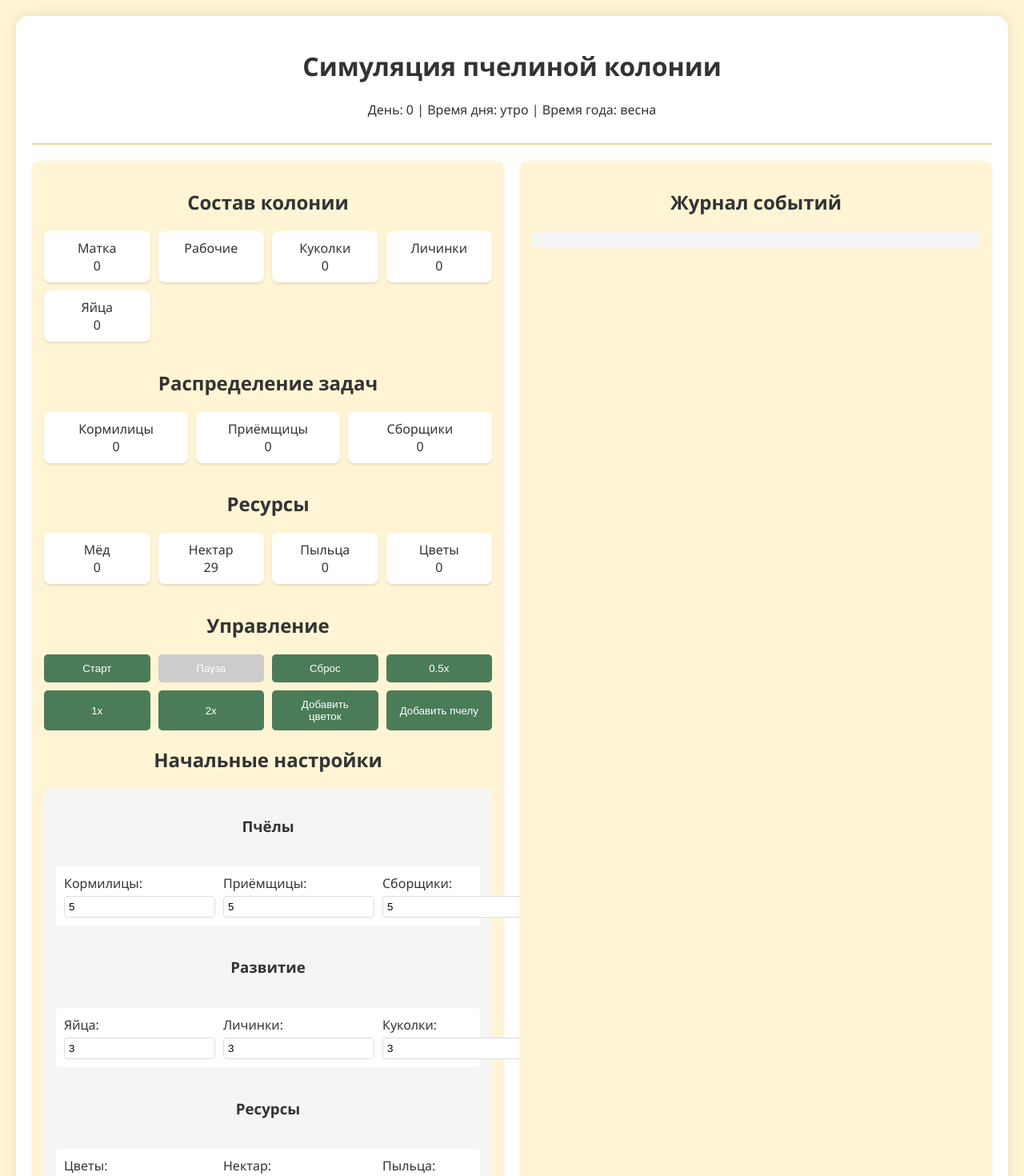
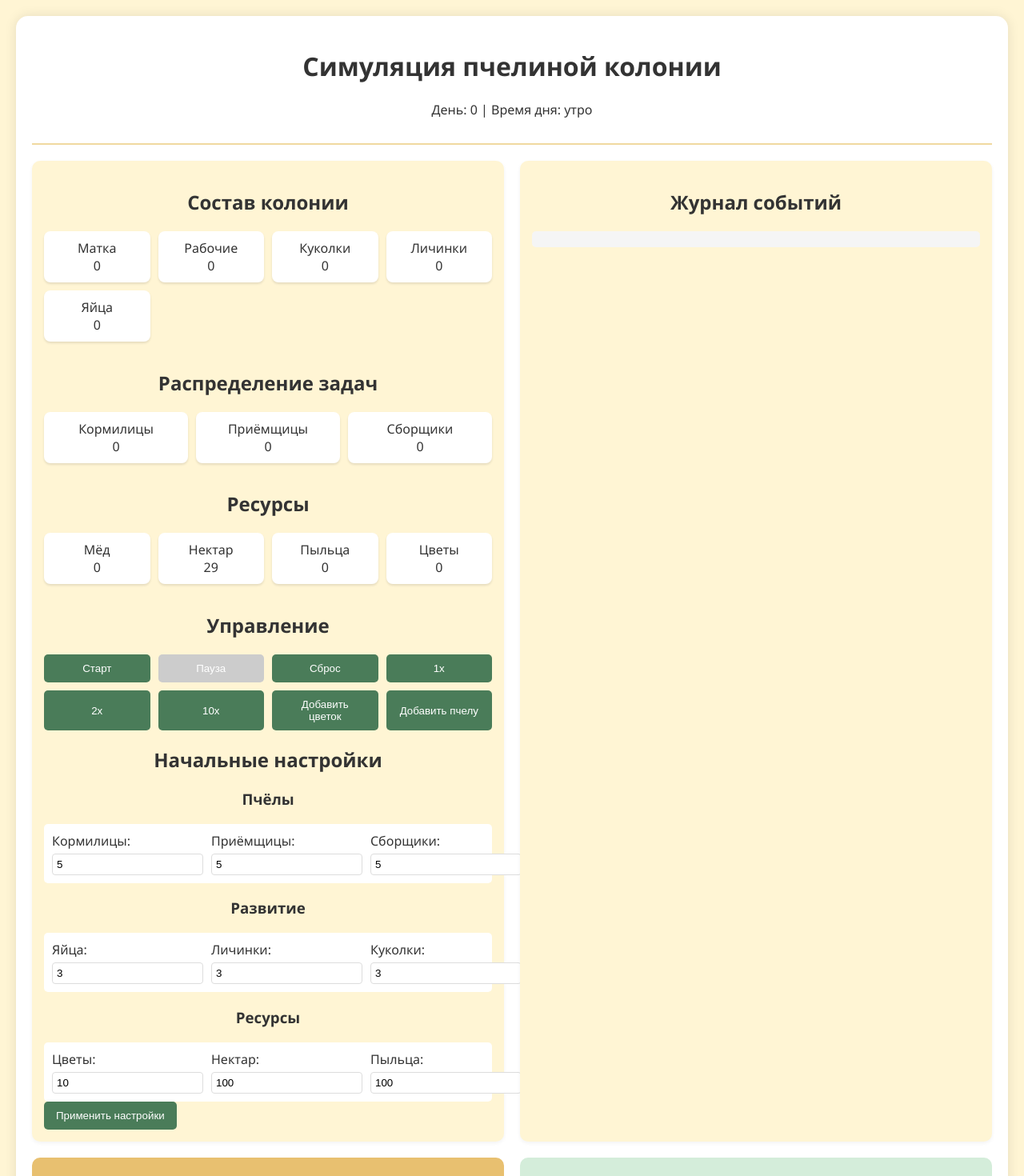
Before and after one commit to YakimchukAlisa/my_project, a Vue app: page / in a window 1280 px wide. Shown: the top 1470 px of the page at 80% size. Built offline with nearby package versions, Linux system fonts and the light colour scheme.

Commit message:
изменение скорости

```diff
--- a/src/App.vue
+++ b/src/App.vue
@@ -2,12 +2,12 @@
   <div class="container">
     <div class="header">
       <h1>Симуляция пчелиной колонии</h1>
-      <p>День: {{ simulation.day }} | Время дня: {{ simulation.timeOfDay }} | Время года: {{ simulation.season }}</p>
+      <p>День: {{ simulation.day }} | Время дня: {{ simulation.timeOfDay }}</p>
     </div>
 
     <div class="dashboard">
       <div class="panel">
-        <BeeStats :queenCount="simulation.queenCount" :workerCount="simulation.workerCount" :pupae="simulation.pupae"
+        <BeeStats :queenCount="simulation.queenCount" :workerCount="simulation.bees.length" :pupae="simulation.pupae"
           :larvae="simulation.larvae" :eggs="simulation.eggs" />
 
         <TaskDistribution :nurseCount="simulation.nurseCount" :receptionistsCount="simulation.receptionistsCount"
@@ -19,7 +19,9 @@
         <SimulationControls :isRunning="simulation.isRunning" @start="simulation.startSimulation()"
           @pause="simulation.pauseSimulation()" @reset="simulation.resetSimulation()"
           @change-speed="simulation.changeSpeed" @add-flower="simulation.addFlower()"
-          @add-worker="simulation.addWorker()" @apply-settings="applyInitialSettings" />
+          @add-worker="simulation.addWorker()" @apply-settings="applyInitialSettings"
+          @changeSpeed10="simulation.changeSimulationSpeed(10)" @changeSpeed1="simulation.changeSimulationSpeed(1)"
+          @changeSpeed2="simulation.changeSimulationSpeed(2)" />
       </div>
 
       <div class="panel">
@@ -67,9 +69,6 @@ export default {
         'nurse': 'Кормилица',
         'receptionist': 'Приёмщица',
         'forager': 'Сборщица',
-        'cleaner': 'Уборщица',
-        'builder': 'Строительница',
-        'guard': 'Охранница'
       };
       return roles[role] || role;
     },
--- a/src/components/Field.vue
+++ b/src/components/Field.vue
@@ -1,7 +1,6 @@
 <template>
   <div class="field">
     <h2 align="center">Окрестности улья</h2>
-    <div class="lake"></div>
 
     <!-- Цветочки на поляне -->
     <div v-for="(flower, index) in flowers" :key="'flower-' + index" class="flower" :style="{
@@ -70,5 +69,4 @@ ${bee.carrying.pollen ? `Пыльца: ${bee.carrying.pollen}` : ''}`;
     }
   }
 }
-
 </script>
--- a/src/components/Hive.vue
+++ b/src/components/Hive.vue
@@ -116,6 +116,7 @@ ${bee.carrying.pollen ? `Пыльца: ${bee.carrying.pollen}` : ''}`;
       let status = '';
       switch (larva.status) {
         case 'hungry': status = 'Голодная'; break;
+        case 'assigned': status = 'Голодная'; break;
         case 'fed': status = 'Сытая'; break;
       }
       return `Возраст: ${larva.age} дней
--- a/src/components/SimulationControls.vue
+++ b/src/components/SimulationControls.vue
@@ -5,9 +5,9 @@
             <button @click="$emit('start')" :disabled="isRunning">Старт</button>
             <button @click="$emit('pause')" :disabled="!isRunning">Пауза</button>
             <button @click="$emit('reset')">Сброс</button>
-            <button @click="$emit('change-speed', 0.5)">0.5x</button>
-            <button @click="$emit('change-speed', 1)">1x</button>
-            <button @click="$emit('change-speed', 2)">2x</button>
+            <button @click="$emit('changeSpeed1')">1x</button>
+            <button @click="$emit('changeSpeed2')">2x</button>
+            <button @click="$emit('changeSpeed10')">10x</button>
             <button @click="$emit('add-flower')">Добавить цветок</button>
             <button @click="$emit('add-worker')">Добавить пчелу</button>
         </div>
@@ -110,37 +110,3 @@ export default {
     }
 }
 </script>
-
-<style scoped>
-.settings {
-    display: flex;
-    flex-direction: column;
-    gap: 20px;
-    max-width: 1000px;
-    margin: 0 auto;
-    padding: 15px;
-    background: #f5f5f5;
-    border-radius: 8px;
-}
-
-.setting-group {
-    display: flex;
-    flex-direction: row;
-    gap: 10px;
-    padding: 10px;
-    background: white;
-    border-radius: 5px;
-}
-
-label {
-    display: flex;
-    flex-direction: column;
-    gap: 5px;
-}
-
-input {
-    padding: 5px;
-    border: 1px solid #ddd;
-    border-radius: 4px;
-}
-</style>
--- a/src/models/Bee.js
+++ b/src/models/Bee.js
@@ -1,5 +1,5 @@
 export class Bee {
-  constructor(id, type, role, age, x, y) {
+  constructor(id, role, age, x, y) {
     this.id = id;
     this.role = role;
     this.age = age;
--- a/src/models/Development.js
+++ b/src/models/Development.js
@@ -14,19 +14,13 @@ export class Egg {
 export class Larva {
   constructor(id, position) {
     this.id = id;
-    this.age = 4;
+    this.age = 3;
     this.type = 'LARVA';
     this.position = position;
     this.status = 'hungry';
     this.foodType = 'ROYAL_JELLY';
   }
 
-  feed() {
-    if (this.age >= 3 && this.foodType === 'ROYAL_JELLY') {
-      this.foodType = 'HONEY_POLLEN';
-    }
-    this.status = 'fed';
-  }
  updateFoodType() {
     if (this.age >= 3 && this.foodType === 'ROYAL_JELLY') {
       this.foodType = 'HONEY_POLLEN';
@@ -41,8 +35,4 @@ export class Pupa {
     this.type = 'PUPA';
     this.position = position;
   }
-
-  develop() {
-    this.age += 1;
-  }
 }
--- a/src/models/Flower.js
+++ b/src/models/Flower.js
@@ -8,8 +8,8 @@ export class Flower {
   }
 
   resetResources() {
-    this.nectar = Math.floor(Math.random() * 10) + 1;
-    this.pollen = Math.floor(Math.random() * 10) + 1;
+    this.nectar = Math.floor(Math.random() * 5) + 1;
+    this.pollen = Math.floor(Math.random() * 5) + 1;
   }
 
   ageOneDay() {
--- a/src/models/Simulation.js
+++ b/src/models/Simulation.js
@@ -8,7 +8,6 @@ export class Simulation {
     // Состояние симуляции
     this.day = 0;
     this.timeOfDay = 'утро';
-    this.season = 'весна';
     this.isRunning = false;
     this.simulationSpeed = 1;
     this.currentTick = 0;
@@ -39,9 +38,9 @@ export class Simulation {
 
     // Стадии развития
     this.DEVELOPMENT_STAGES = {
-      EGG: { duration: 3, next: 'LARVA' },
-      LARVA: { duration: 6, next: 'PUPA' },
-      PUPA: { duration: 12, next: 'ADULT' }
+      EGG: { duration: 3},
+      LARVA: { duration: 6},
+      PUPA: { duration: 12}
     };
   }
 
@@ -65,7 +64,7 @@ applyInitialSettings(settings) {
     );
   };
 
-  // Кормилицы (возраст 0 дней
+  // Кормилицы (возраст 0 дней)
   for (let i = 0; i < settings.nurses; i++) {
     this.bees.push(createBee('nurse', 0));
   }
@@ -120,7 +119,6 @@ applyInitialSettings(settings) {
   // Основной цикл симуляции
   simulationLoop() {
     if (!this.isRunning) return;
-
     this.simulationTick();
 
     const delay = Math.max(1000 / (10 * this.simulationSpeed), 16);
@@ -130,7 +128,6 @@ applyInitialSettings(settings) {
   // Один тик симуляции
   simulationTick() {
     this.currentTick++;
-
     this.checkQueenEggLaying();
     this.assignNurseTasks();
 
@@ -174,6 +171,22 @@ applyInitialSettings(settings) {
       this.endDay();
     }
   }
+
+ // В класс Simulation добавьте этот метод
+changeSimulationSpeed(factor) {
+  // Ограничиваем диапазон скоростей от 0.5x до 10x
+  this.simulationSpeed = factor;
+
+  // Если симуляция запущена, перезапускаем цикл с новой скоростью
+  if (this.isRunning) {
+    if (this.animationFrameId) {
+      clearTimeout(this.animationFrameId);
+    }
+    this.simulationLoop();
+  }
+
+  this.logEvent(`Скорость симуляции изменена на ${this.simulationSpeed}x`);
+}
 
   // Все остальные методы сохраняются с теми же названиями
   updateTimeOfDay() {
@@ -403,7 +416,6 @@ applyInitialSettings(settings) {
     this.isRunning = false;
     this.day = 0;
     this.timeOfDay = 'утро';
-    this.season = 'весна';
     this.resourcePiles.nectar.amount = 0;
     this.resourcePiles.pollen.amount = 0;
     this.resourcePiles.honey.amount = 0;
--- a/src/styles/main.css
+++ b/src/styles/main.css
@@ -121,7 +121,37 @@
             border-bottom: 1px dotted #ddd;
         }
 
-        /* Элементы симуляции */
+        settings {
+            display: flex;
+            flex-direction: column;
+            gap: 20px;
+            max-width: 1000px;
+            margin: 0 auto;
+            padding: 15px;
+            background: #f5f5f5;
+            border-radius: 8px;
+        }
+
+        .setting-group {
+            display: flex;
+            flex-direction: row;
+            gap: 10px;
+            padding: 10px;
+            background: white;
+            border-radius: 5px;
+        }
+
+        label {
+            display: flex;
+            flex-direction: column;
+            gap: 5px;
+        }
+
+        input {
+            padding: 5px;
+            border: 1px solid #ddd;
+            border-radius: 4px;
+        }
 
         .flower {
             position: absolute;
@@ -228,6 +258,7 @@
             border-radius: 50%;
             transform: translate(-50%, -50%);
             z-index: 5;
+            cursor: help;
         }
 
         .larva {
@@ -237,14 +268,7 @@
             border-radius: 10px;
             transform: translate(-50%, -50%);
             z-index: 6;
-        }
-
-        .larva-royal {
-            background-color: #ddff8e;
-        }
-
-        .larva-normal {
-            background-color: #e67e22;
+            cursor: help;
         }
 
         .pupa {
@@ -255,4 +279,5 @@
             border-radius: 10px;
             transform: translate(-50%, -50%);
             z-index: 6;
+            cursor: help;
         }
```
Also changed, not shown: src/models/HiveResources.js (deleted, +0 -55 lines).
